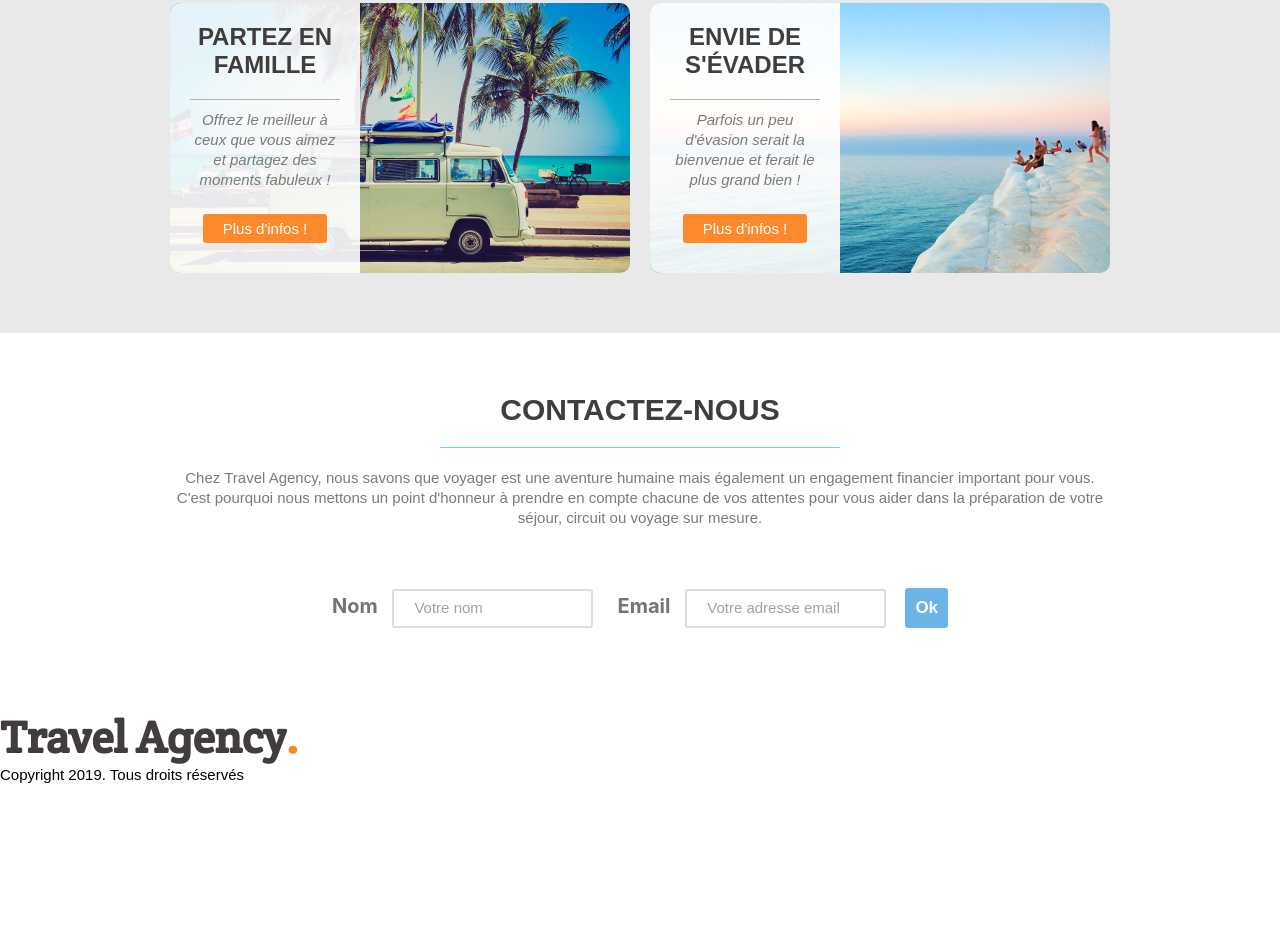
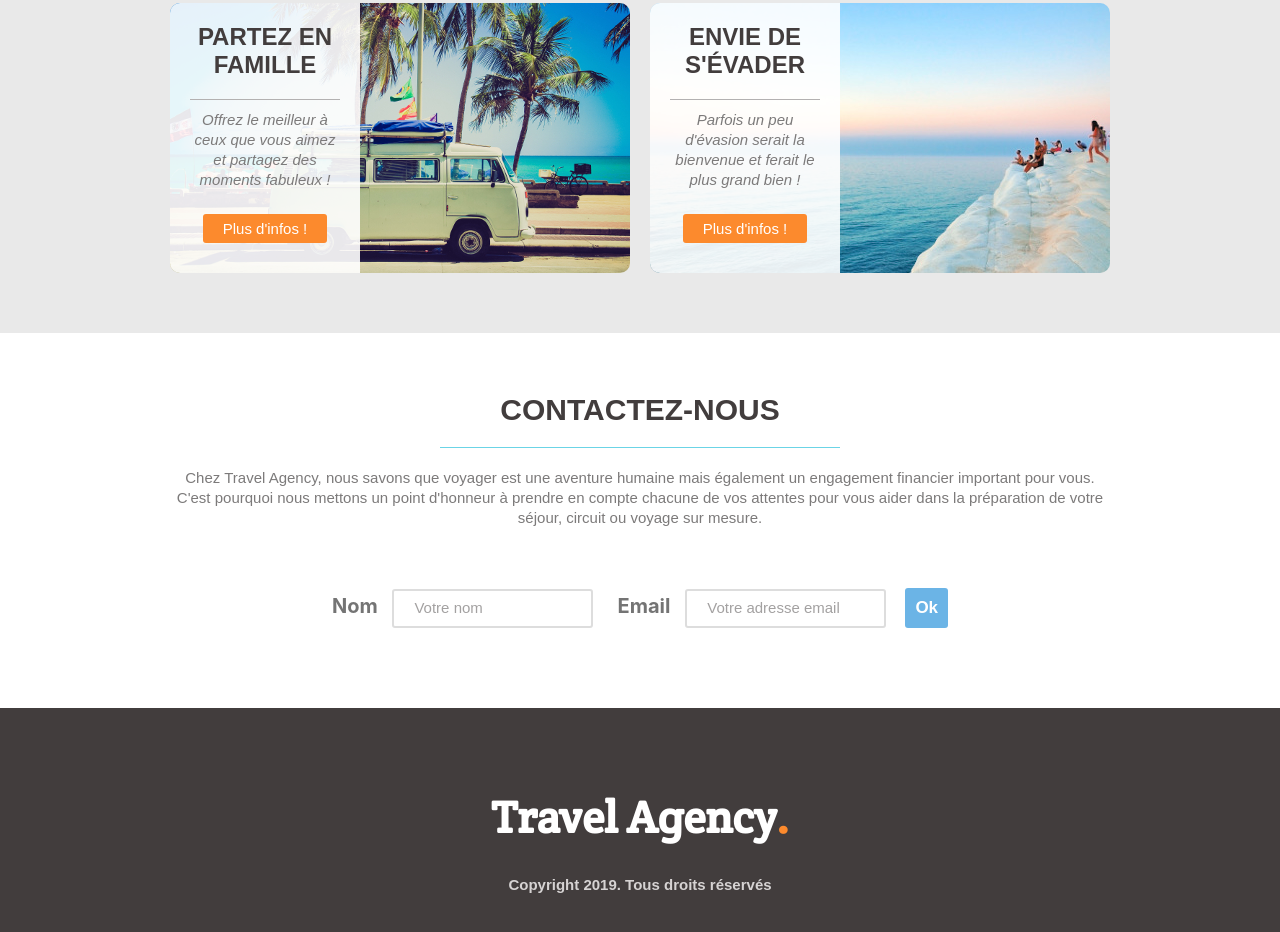
Before and after one commit to Gerigo/AgencyProject, a plain HTML site: page index.html in a window 1280 px wide. Shown: the part 1145-2077 px from the top of the page. Before the commit the page ends 1928 px from the top, so only its background shows below. Drawn offline with Linux system fonts and the light colour scheme.

Commit message:
First final version

```diff
--- a/index.html
+++ b/index.html
@@ -102,7 +102,7 @@
                 <h1>
                     Travel Agency<span class="orange">.</span>
                 </h1>
-                <div> Copyright 2019. Tous droits réservés</div>
+                <div class="copyright"> Copyright 2019. Tous droits réservés</div>
             </footer>
     </body>
 
--- a/style.css
+++ b/style.css
@@ -291,5 +291,24 @@ input::placeholder{
     background:rgb(252, 138, 45);
 }
 
+/* ------------- Footer -------------- */
+
+footer{
+    background-color: rgb(66, 61, 61);
+    height: 260px;
+}
+
+footer h1{
+    color: white;
+    text-align: center;
+    padding-top: 80px;
+}
+
+.copyright{
+    text-align: center;
+    font-weight: bold;
+    padding-top: 30px;
+    color: rgb(214, 211, 211)
+}
 
 /* ------------- Responsive -------------- */
```
